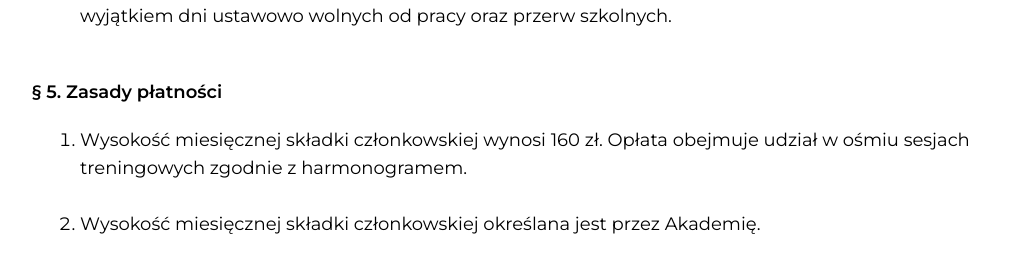
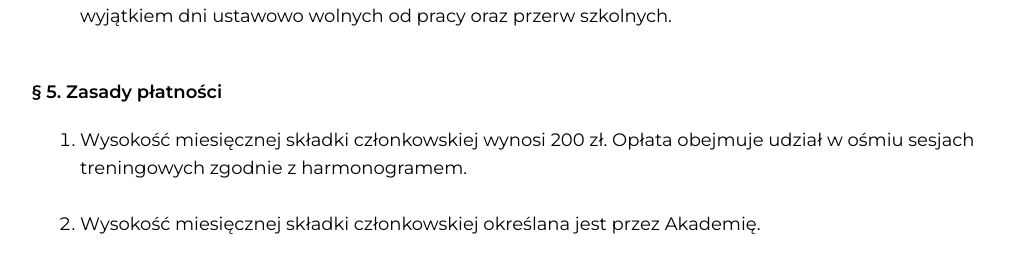
Before and after one commit to kvbqq/plomien-milowice, a Next.js app: page /regulamin in a window 1280 px wide. Shown: the part 1550-1810 px from the top of the page, without its empty margins (128-1146 px from the left). Built offline with nearby package versions, Linux system fonts and the light colour scheme.

Commit message:
refactor: regulamin

```diff
--- a/app/regulamin/page.tsx
+++ b/app/regulamin/page.tsx
@@ -100,7 +100,7 @@ export default function Regulations() {
         <h2 className="font-semibold">§ 5. Zasady płatności</h2>
         <ol className="list-decimal pl-12">
           <li>
-            Wysokość miesięcznej składki członkowskiej wynosi 160 zł. Opłata
+            Wysokość miesięcznej składki członkowskiej wynosi 200 zł. Opłata
             obejmuje udział w ośmiu sesjach treningowych zgodnie z
             harmonogramem. <br />
             <br />
```
